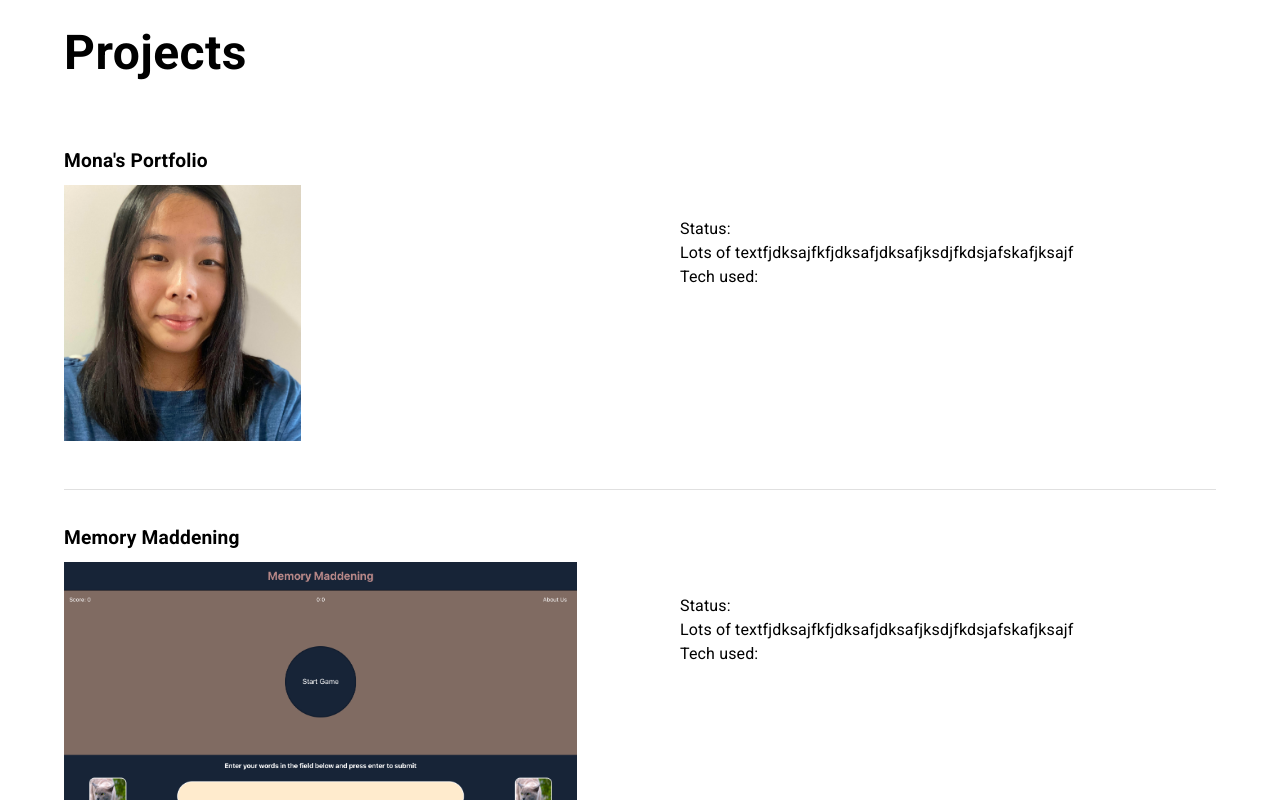
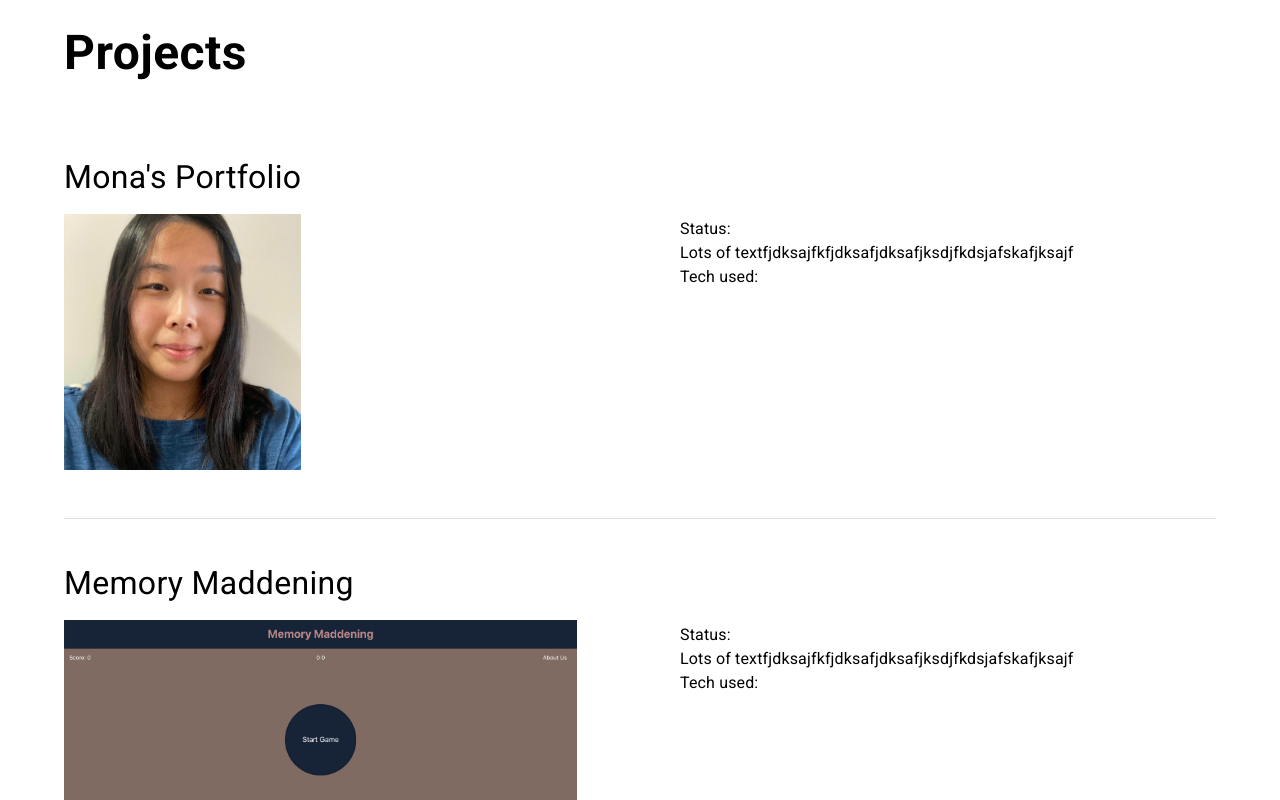
Before and after one commit to catmemberMona/portfolio, a React (Create React App) app: page / in a window 1280 px wide. Shown: the part 1700-2500 px from the top of the page. Built offline with nearby package versions, Linux system fonts and the light colour scheme.

Commit message:
adjusted project title font styling

```diff
--- a/src/Components/Project.js
+++ b/src/Components/Project.js
@@ -58,10 +58,10 @@ const styles = {
     marginTop: '1.5em',
   },
   projectTitle: {
-    fontWeight: 1000,
-    fontSize: '1.2em',
+    fontWeight: 400,
+    fontSize: '2em',
     paddingTop: ".5em",
-    marginBottom: ".5em"
+    marginBottom: ".4em"
   },
   image: {
     display: 'block',
```
